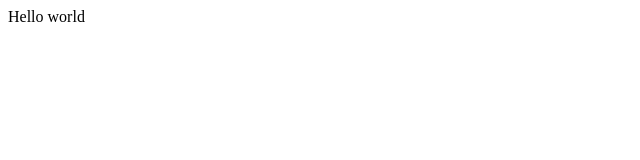
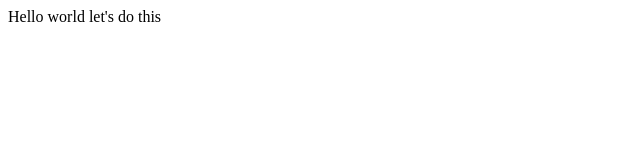
Before and after one commit to DuryaCD/duryacd.github.io, a plain HTML site: page index.html in a window 1280 px wide. Shown: the full height of the page, 0-640 px from the left. Drawn offline with Linux system fonts and the light colour scheme.

Commit message:
Update index.html

```diff
--- a/index.html
+++ b/index.html
@@ -1 +1 @@
-<html> Hello world
+<html> Hello world let's do this </html>
```
